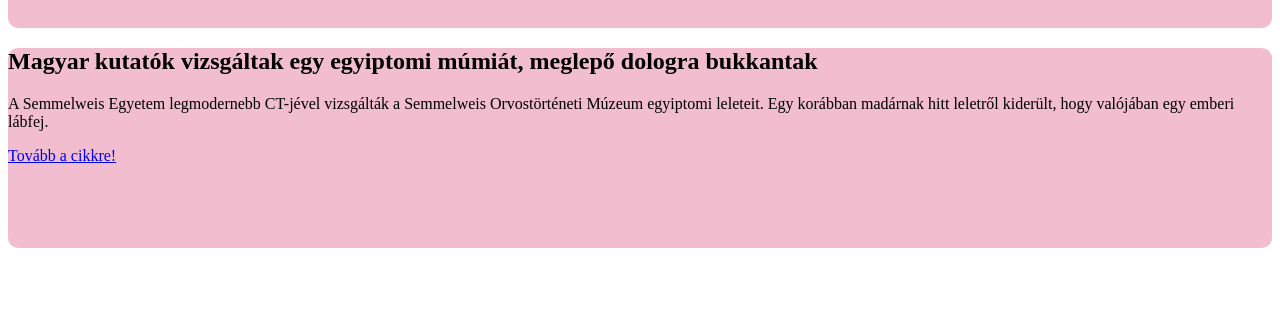
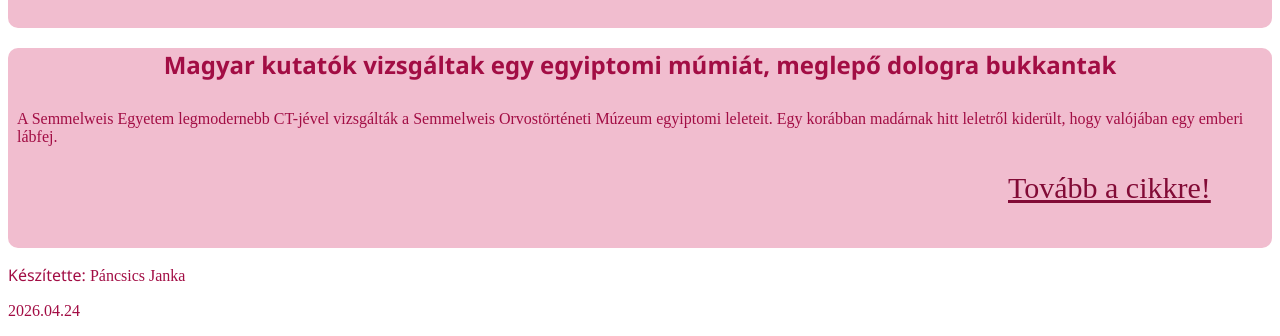
Before and after one commit to Pancsicsjanka/web_hirek, a plain HTML site: page index.html in a window 1280 px wide. Shown: the part 670-1006 px from the top of the page. Before the commit the page ends 926 px from the top, so only its background shows below. Drawn offline with Linux system fonts and the light colour scheme.

Commit message:
formazas

```diff
--- a/index.html
+++ b/index.html
@@ -55,6 +55,11 @@
 
     </main>
 
+    <footer>
+        <p> <span id="keszitette">Készítette:</span> <span class="nevesdatum">Páncsics Janka</span></p>
+        <p class="nevesdatum">2026.04.24</p>
+    </footer>
+
 </div>
 </body>
 </html>
--- a/style.css
+++ b/style.css
@@ -2,6 +2,11 @@ nav ul li{
     display: inline;
     color: rgb(241, 189, 207);
     font-size: 30px;
+    margin-right: 20px;
+}
+
+nav ul li:hover{
+    color: rgb(236, 73, 157);
 }
 
 nav{
@@ -19,7 +24,7 @@ nav{
 h1{
     color: rgb(241, 189, 207);
     font-size: 70px;
-
+    font-family: 'Segoe UI', Tahoma, Geneva, Verdana, sans-serif;
 }
 
 article{
@@ -29,3 +34,33 @@ article{
     margin: auto;
     height: 200px;
 }
+
+h2{
+    color:  rgb(162, 13, 68);
+    text-align: center;
+    font-family: 'Segoe UI', Tahoma, Geneva, Verdana, sans-serif;
+}
+
+article p{
+    color: rgb(162, 13, 68);
+    padding: 9px;
+}
+
+footer p{
+    color: rgb(162, 13, 68);
+}
+
+#keszitette{
+    font-family: 'Segoe UI', Tahoma, Geneva, Verdana, sans-serif;
+}
+
+.nevesdatum{
+
+}
+
+a{
+    text-decoration: underline;
+    color: rgb(130, 11, 54);
+    margin-left: 1000px;
+    font-size: 30px;
+}
```
